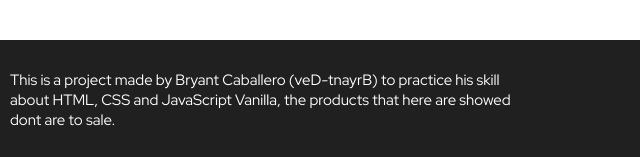
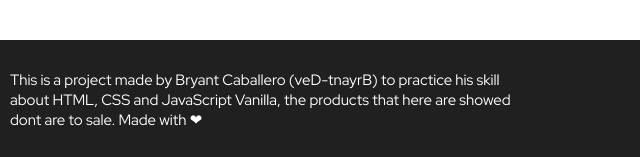
Before and after one commit to veD-tnayrB/ShoppingBox, a plain HTML site: page index.html in a window 1280 px wide. Shown: the part 2835-2992 px from the top of the page, 0-640 px from the left. Drawn offline with Linux system fonts and the light colour scheme.

Commit message:
README.md modified

```diff
--- a/index.html
+++ b/index.html
@@ -67,6 +67,7 @@
         <footer id="footer">
             <h4 id="maker-info">
                 This is a project made by Bryant Caballero (veD-tnayrB) to practice his skill about HTML, CSS and JavaScript Vanilla, the products that here are showed dont are to sale.
+                Made with ❤
             </h4>
             <div id="social-media-cont">
                 <a target="_blank" href="https://twitter.com/BryantDev_"><i class="social-media-icon fab fa-twitter" alt="Twitter icon"></i></a>
```
Also changed, not shown: screenshot.png (added), 1 other file.
